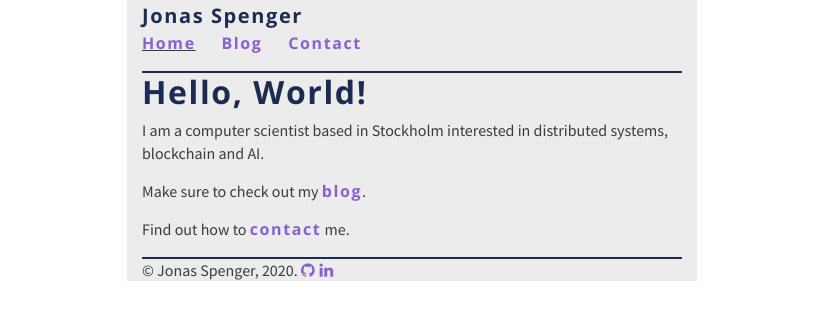
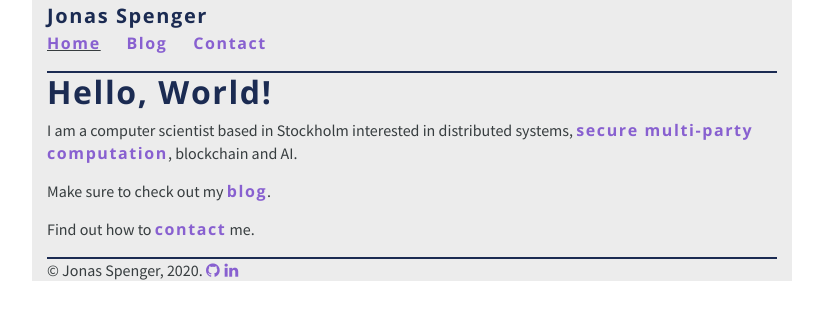
Before and after one commit to jspenger/jspenger.github.io, a Jekyll site: the page built from index.md, in a window 1280 px wide. Shown: the top 320 px of the page, without its empty margins (228-1051 px from the left). Built offline with Jekyll 4.4.1, drawn with Linux system fonts in a browser that asks for light colours.

Commit message:
Update info

```diff
--- a/_layouts/default.html
+++ b/_layouts/default.html
@@ -16,7 +16,7 @@
   <body>
     <div class="container">
       <div class="row justify-content-center">
-        <div class="col-xl-6 col-lg-7 col-md-9 col-xs-12 align-self-center maindiv">
+        <div class="col-xl-8 col-lg-9 col-md-11 col-xs-12 align-self-center maindiv">
           <nav>
             <a class="navbar-brand" href="/">Jonas Spenger</a>
             <ul>
--- a/index.md
+++ b/index.md
@@ -4,7 +4,7 @@ title: Hello, World!
 ---
 
 # Hello, World!
-I am a computer scientist based in Stockholm interested in distributed systems, blockchain and AI.
+I am a computer scientist based in Stockholm interested in distributed systems, [secure multi-party computation](https://en.wikipedia.org/wiki/Secure_multi-party_computation), blockchain and AI.
 
 Make sure to check out my [blog](blog).
 
```
Also changed, not shown: _posts/2021-02-03-zoom-secure-multi-party-computation-study-group.md (added, +18 -0 lines).
